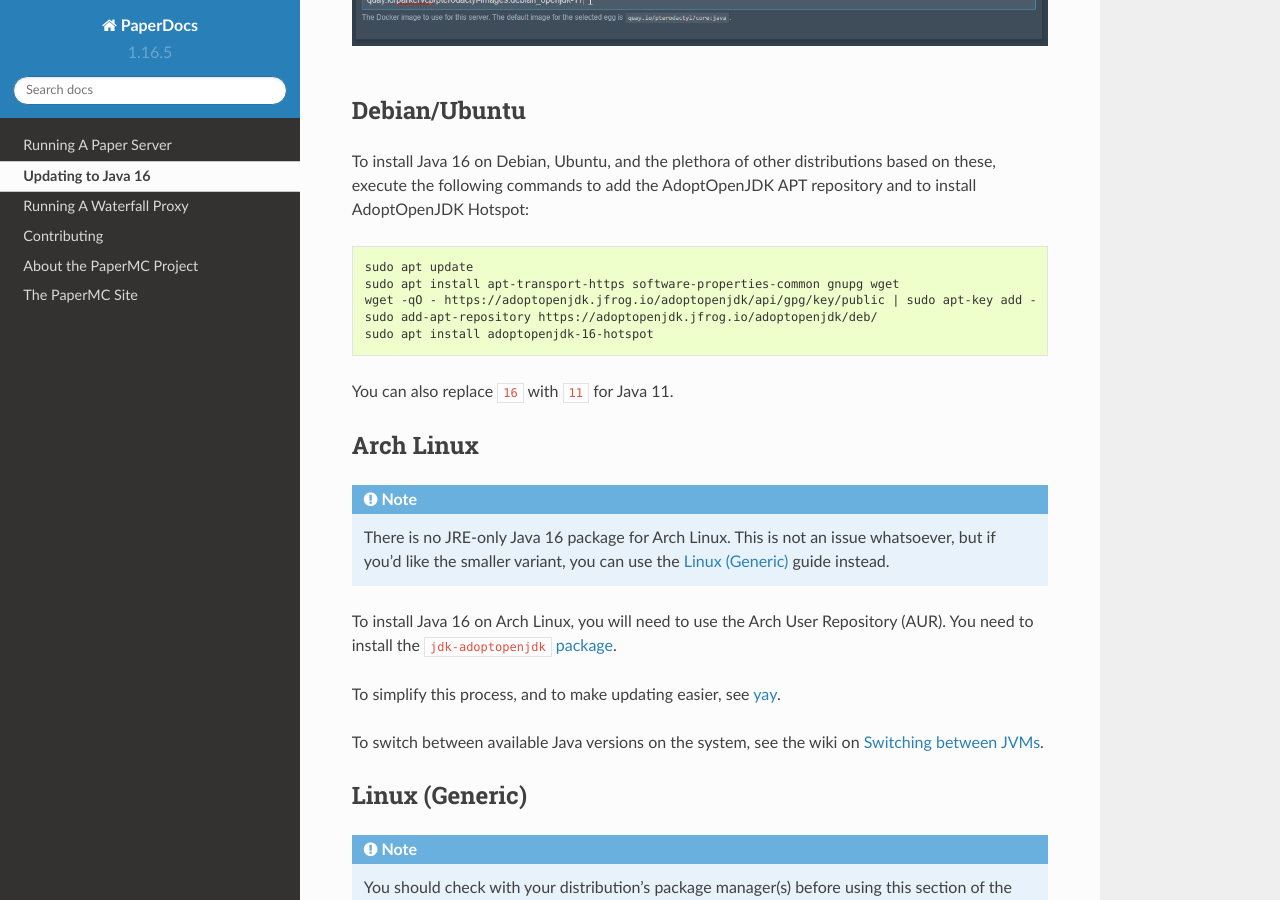
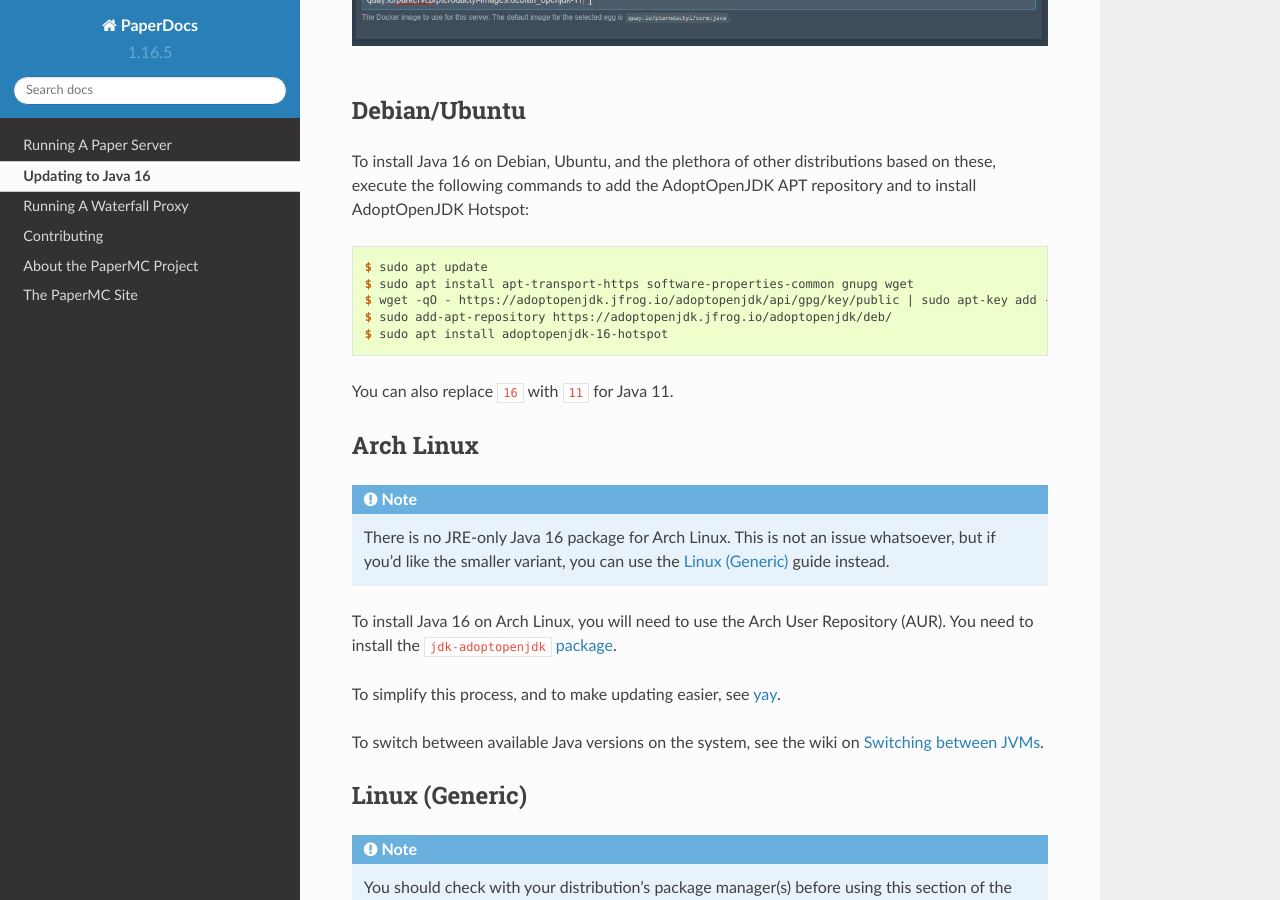
Before and after one commit to PaperMC/PaperDocs, a Sphinx documentation site: the page built from source/java-update/index.rst, in a window 1280 px wide and 900 px high, scrolled down 3641 px. Built offline with Sphinx 7.4.7 and the Read the Docs theme 2.0.0, drawn with Linux system fonts in a browser that asks for light colours; pages that are not in the unit, such as notebooks, are missing from menus.

Commit message:
Add $ prefixes to commands

```diff
--- a/source/java-update/index.rst
+++ b/source/java-update/index.rst
@@ -149,11 +149,11 @@
 
 .. code-block:: console
 
-    sudo apt update
-    sudo apt install apt-transport-https software-properties-common gnupg wget
-    wget -qO - https://adoptopenjdk.jfrog.io/adoptopenjdk/api/gpg/key/public | sudo apt-key add -
-    sudo add-apt-repository https://adoptopenjdk.jfrog.io/adoptopenjdk/deb/
-    sudo apt install adoptopenjdk-16-hotspot
+    $ sudo apt update
+    $ sudo apt install apt-transport-https software-properties-common gnupg wget
+    $ wget -qO - https://adoptopenjdk.jfrog.io/adoptopenjdk/api/gpg/key/public | sudo apt-key add -
+    $ sudo add-apt-repository https://adoptopenjdk.jfrog.io/adoptopenjdk/deb/
+    $ sudo apt install adoptopenjdk-16-hotspot
 
 You can also replace ``16`` with ``11`` for Java 11.
 
```
